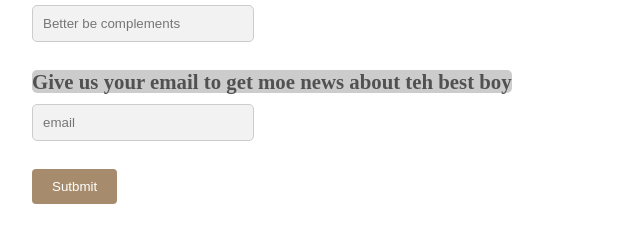
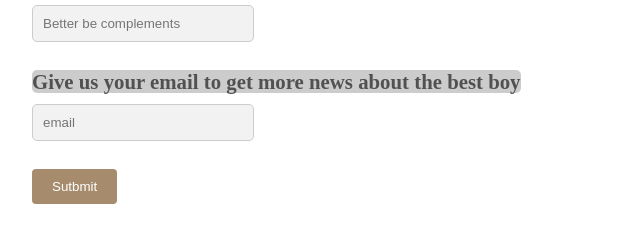
Before and after one commit to Sayaway/finalfinalvladie, a plain HTML site: page index.html in a window 1280 px wide. Shown: the part 5286-5513 px from the top of the page, 68-708 px from the left. Drawn offline with Linux system fonts and the light colour scheme.

Commit message:
index.html

```diff
--- a/index.html
+++ b/index.html
@@ -201,7 +201,7 @@
             </label><br><br>
             <label for="it" id="complements">comments/complents youd like to say about the boy?</label><br>
             <input type="text" id="it" name="complents" placeholder="Better be complements"><br><br>
-            <label for="em" id="email">Give us your email to get moe news about teh best boy</label><br>
+            <label for="em" id="email">Give us your email to get more news about the best boy</label><br>
             <input type="text" name="info" id="em" placeholder="email">
             <br><br>
         <button type="submit">Sutbmit</button>
```
